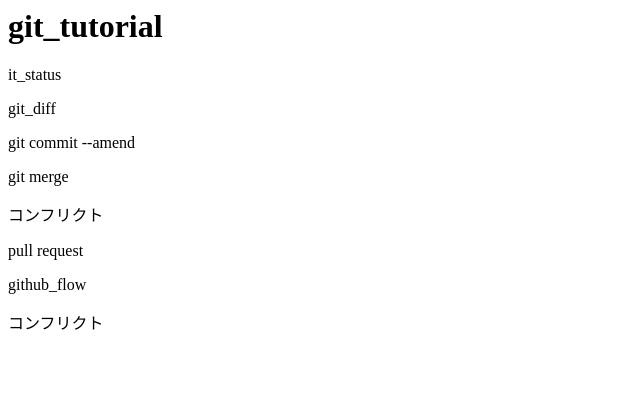
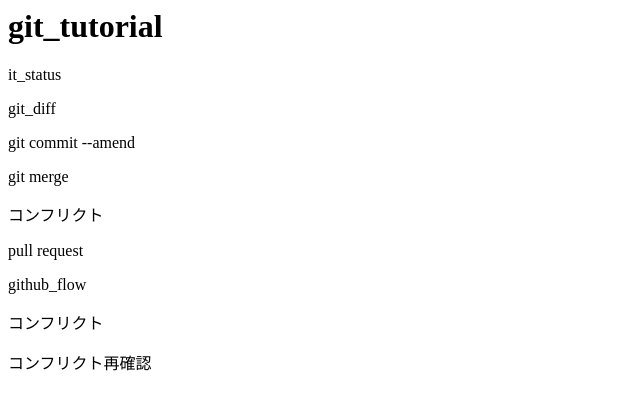
Before and after one commit to koya5008/git_tutorial, a plain HTML site: page index.html in a window 1280 px wide. Shown: the whole page, without its empty margins (0-640 px from the left). Drawn offline with Linux system fonts and the light colour scheme.

Commit message:
コンフリクトの再確認

```diff
--- a/index.html
+++ b/index.html
@@ -7,3 +7,4 @@
 <p>pull request</p>
 <p>github_flow</p>
 <p>コンフリクト</p>
+<p>コンフリクト再確認</p>
```
